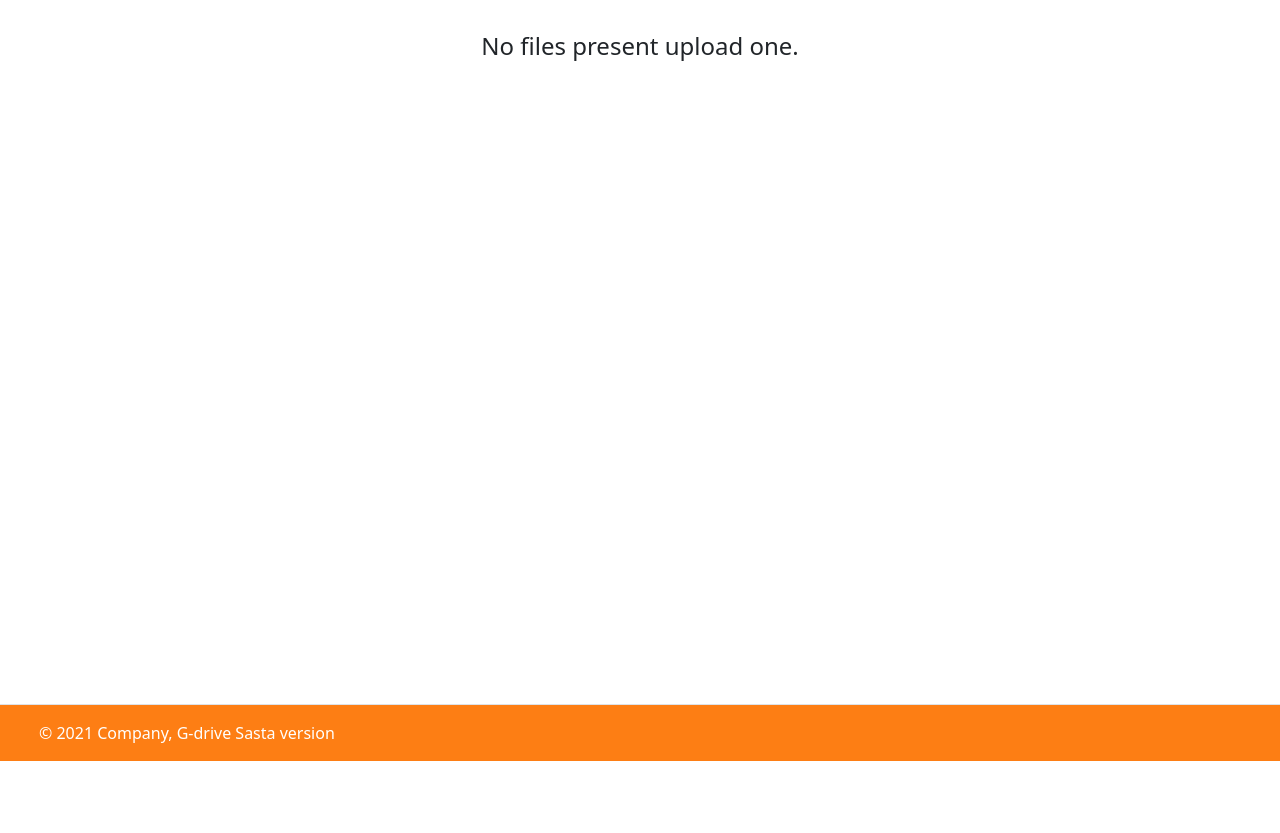
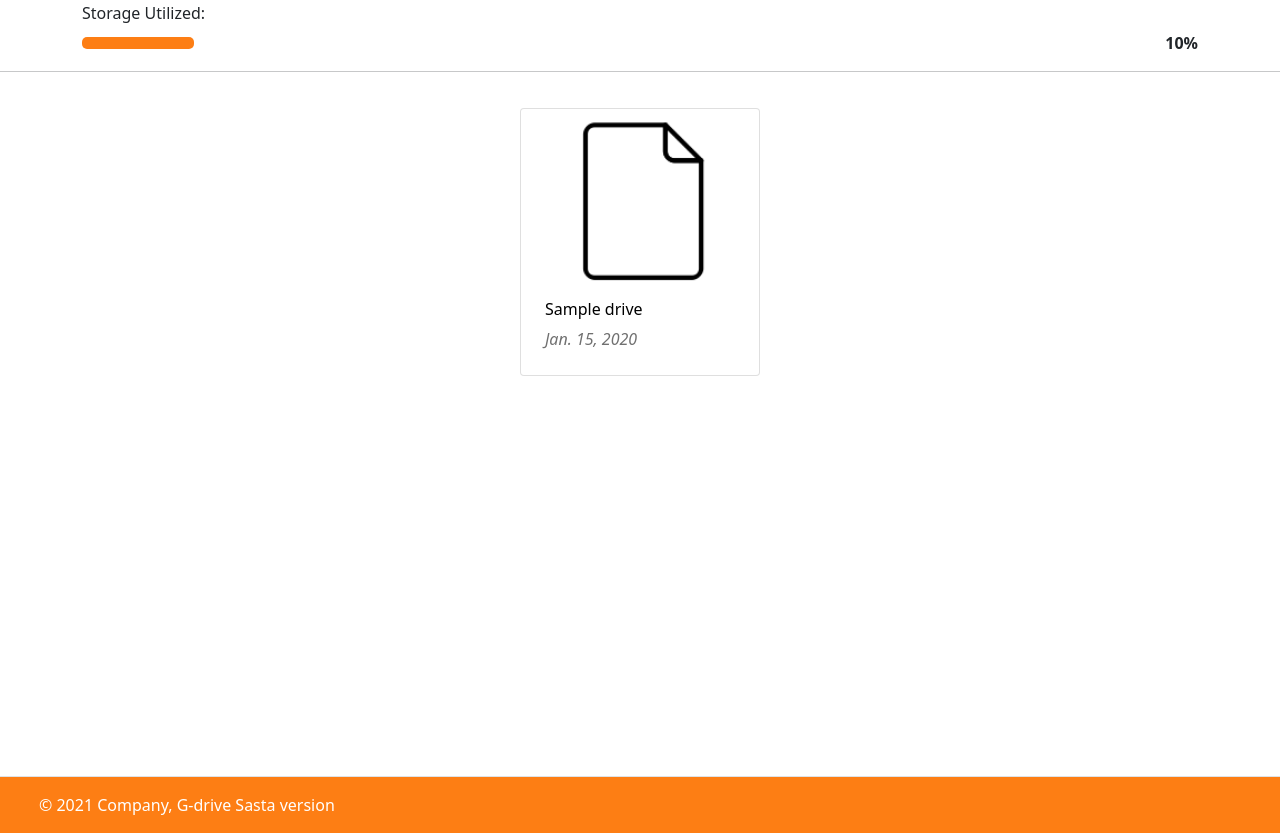
Before and after one commit to sachin023585193/Drive, a Django app: page /drive/ in a window 1280 px wide. Shown: the part 56-889 px from the top of the page. Before the commit the page ends 817 px from the top, so only its background shows below. Run offline with Django 4.2, Linux system fonts and the light colour scheme; a user stored in the database is signed in; tables that the repository leaves empty hold one stand-in row (values such as "Sample post").

Commit message:
Added storage limits

```diff
--- /dev/null
+++ b/App/utils.py
@@ -0,0 +1,5 @@
+def calc_total_used(data):
+    total_used = 0
+    for file in data:
+        total_used += file.size
+    return total_used
--- a/App/views.py
+++ b/App/views.py
@@ -4,6 +4,7 @@ from .decorators import authenticated_user_only,unauthenticated_user_only
 from django.contrib.auth.models import User
 from django.contrib import messages
 from django.contrib.auth import login,logout,authenticate
+from .utils import calc_total_used
 
 # Create your views here.
 @unauthenticated_user_only
@@ -47,9 +48,16 @@ def register(request):
 def index(request):
     context = {}
     if request.method == 'POST' and request.FILES:
-        # Drive.objects.create(file=request.FILES['file'],name=request.POST['name'],size=request.POST['size'],extension=request.POST['extension'])
-        # data = Drive.objects.all().order_by('-uploaded')
-        context = {'files':''}
+        Drive.objects.create(
+            owner=request.user,
+            file=request.FILES['file'],
+            name=request.POST['name'],
+            size=request.POST['size'],
+            extension=request.POST['extension']
+            )
+    data = Drive.objects.filter(owner=request.user).order_by('-uploaded')
+    total_used = calc_total_used(data)
+    context = {'files':data,'total_used':total_used}
     return render(request,'index.html',context)
 
 def logout_user(request):
--- a/static/script.js
+++ b/static/script.js
@@ -2,6 +2,10 @@ const form = document.getElementById('form');
 const upload_btn = document.getElementById('upload');
 const input = document.getElementById('input');
 const collapse_btn = document.getElementById('collapse-btn');
+const total_used = Number(document.getElementById('totalused').value);
+
+document.querySelector('.storage-progress-bar').style.width = total_used + '%';
+document.querySelector('.storage-info-text').innerHTML = total_used + '%';
 
 upload_btn.addEventListener('click', (e) => {
     e.preventDefault();
@@ -10,20 +14,26 @@ upload_btn.addEventListener('click', (e) => {
 
 let formdata;
 form.addEventListener('change', (e) => {
-    // console.log(e.target.files);
-    if (document.querySelector('.collapse.show#collapse') == null) collapse_btn.click();
     let input = document.querySelector('input[name="files"]');
     let csrf = document.querySelector('input[name="csrfmiddlewaretoken"]').value;
     for (let i = 0; i < input.files.length; i++) {
         formdata = new FormData();
         let { name, size } = input.files[i];
-        console.log(name.split('.')[name.split('.').length - 1]);
+        size = size / 1024 / 1024
+        size = Math.ceil(size)
+        if (total_used + size > 100) {
+            // prevent upload
+            alert('Sorry your storage limit is reached.The owner of the site cannot afford aws s3 bucket charges so he is not allowing user to upload more than 100 mb')
+            return
+        } else {
+            if (document.querySelector('.collapse.show#collapse') == null) collapse_btn.click();
             formdata.append('csrfmiddlewaretoken', csrf)
             formdata.append('file', input.files[i])
             formdata.append('name', name)
             formdata.append('size', size)
             formdata.append('extension', name.split('.')[name.split('.').length - 1]) //extension of file being sent
             upload(name, formdata)
+        }
     }
     // data = {
     //     method: 'POST',
@@ -46,10 +56,7 @@ function upload(name, datas) {
     progress_contaienr.appendChild(file_progress);
     request = new XMLHttpRequest();
     request.open('POST', '');
-    // console.log(request);
-    request.onload = function(e) {
-        //  console.log(e);
-    }
+    request.onload = function(e) {}
     request.upload.addEventListener('progress', ({ loaded, total }) => {
         percent_completed = (loaded / total) * 100;
         percent_completed = percent_completed.toFixed(1);
@@ -78,7 +85,6 @@ function upload(name, datas) {
         `
         }
         file_progress.innerHTML = progress_html;
-        // console.log(percent_completed);
     })
     request.send(datas);
 }
--- a/static/style.css
+++ b/static/style.css
@@ -88,6 +88,10 @@ svg {
     color: var(--orange);
 }
 
+.card.p-2.m-1 {
+    width: 15rem;
+}
+
 .btn-outline-orange:hover {
     background-color: var(--orange);
     color: white;
@@ -130,6 +134,12 @@ svg {
     .login_register .container {
         width: 80vw;
     }
+    .card-container {
+        margin: 2rem 0;
+    }
+    .card {
+        width: 10rem;
+    }
 }
 
 @media only screen and (max-width:600px) {
--- a/templates/base.html
+++ b/templates/base.html
@@ -12,7 +12,7 @@
     <link rel="stylesheet" href="{% static 'style.css' %}">
 
     <script src="https://cdn.jsdelivr.net/npm/bootstrap@5.1.3/dist/js/bootstrap.bundle.min.js" integrity="sha384-ka7Sk0Gln4gmtz2MlQnikT1wXgYsOg+OMhuP+IlRH9sENBO0LRn5q+8nbTov4+1p" crossorigin="anonymous" defer></script>
-    <script src="{% static 'script.js' %}" defer></script>
+
 </head>
 
 <body>
--- a/templates/index.html
+++ b/templates/index.html
@@ -1,4 +1,14 @@
 {% extends 'base.html' %} {% load static %}{% load humanize %} {% block content %}
+<section class="storage-info">
+    <div class="container mt-1">
+        <h6>Storage Utilized:</h6>
+        <div class="progress-c">
+            <div class="progress-bar storage-progress-bar"></div>
+            <div class="storage-info-text"></div>
+        </div>
+    </div>
+    <hr>
+</section>
 <section class="upload-progress">
     <form id="form">
         <input type="file" hidden name="files" id="input" multiple>
@@ -13,7 +23,7 @@
         </div>
     </div>
 </section>
-
+<input type="hidden" value="{{total_used}}" disabled readonly id="totalused">
 <section class="hidden">
     <form id="form" action="" method="POST" enctype="multipart/form-data">
         {% csrf_token %}
@@ -25,7 +35,7 @@
     <div class="card-container">
         {% if files %} {% for file in files %}
         <a href="{{file.file.url}}" target="_blank">
-            <div class="card p-2 m-1" style="width: 15rem;">
+            <div class="card p-2 m-1">
                 {% if file.extension == 'jpg' or file.extension == 'jpeg' or file.extension == 'png' or file.extension == 'webp' %}
                 <img height="170px" src="{{file.file.url}}" class="card-img-top" alt="Folder_img"> {% elif file.extension == 'exe' %}
                 <img height="170px" src="{% static 'images/exe.png' %}" class="card-img-top" alt="Folder_img"> {% elif file.extension == 'zip' %}
@@ -47,4 +57,5 @@
         <h4>No files present upload one.</h4> {% endif %}
     </div>
 </section>
+<script src="{% static 'script.js' %}" defer></script>
 {% endblock content %}
```
Also changed, not shown: Drive/settings.py (+5 -5 lines), db.sqlite3. Lines whose indentation alone changed are shown as unchanged.
